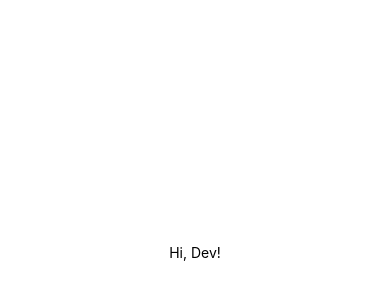
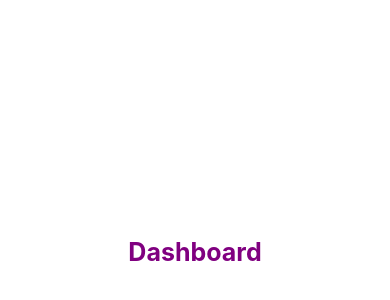
Before and after one commit to oantoniosilva/gofinances, a React Native app: screen / in a window 390 px wide. Shown: the part 170-470 px from the top of the page. Built offline with nearby package versions, Linux system fonts and the light colour scheme.

Commit message:
feat: create dashboard component

```diff
--- a/App.tsx
+++ b/App.tsx
@@ -1,21 +1,6 @@
-import { StatusBar } from 'expo-status-bar';
 import React from 'react';
-import { StyleSheet, Text, View } from 'react-native';
+import { Dashboard } from './src/screens/Dashboard';
 
 export default function App() {
-  return (
-    <View style={styles.container}>
-      <Text>Hi, Dev!</Text>
-      <StatusBar style="auto" />
-    </View>
-  );
+  return <Dashboard />
 }
-
-const styles = StyleSheet.create({
-  container: {
-    flex: 1,
-    backgroundColor: '#fff',
-    alignItems: 'center',
-    justifyContent: 'center',
-  },
-});
--- /dev/null
+++ b/src/screens/Dashboard/index.tsx
@@ -0,0 +1,11 @@
+import React from 'react';
+import { Text } from 'react-native';
+import { Container, Title } from './styles';
+
+export function Dashboard() {
+  return (
+    <Container>
+      <Title>Dashboard</Title>
+    </Container>
+  )
+}
--- /dev/null
+++ b/src/screens/Dashboard/styles.ts
@@ -0,0 +1,13 @@
+import styled from 'styled-components/native';
+
+export const Container = styled.View`
+  flex: 1;
+  justify-content: center;
+  align-items: center;
+`;
+
+export const Title = styled.Text`
+  font-size: 25px;
+  font-weight: bold;
+  color: purple;
+`;
```
Also changed, not shown: src/Components/Dashboard.tsx (deleted, +0 -18 lines).
